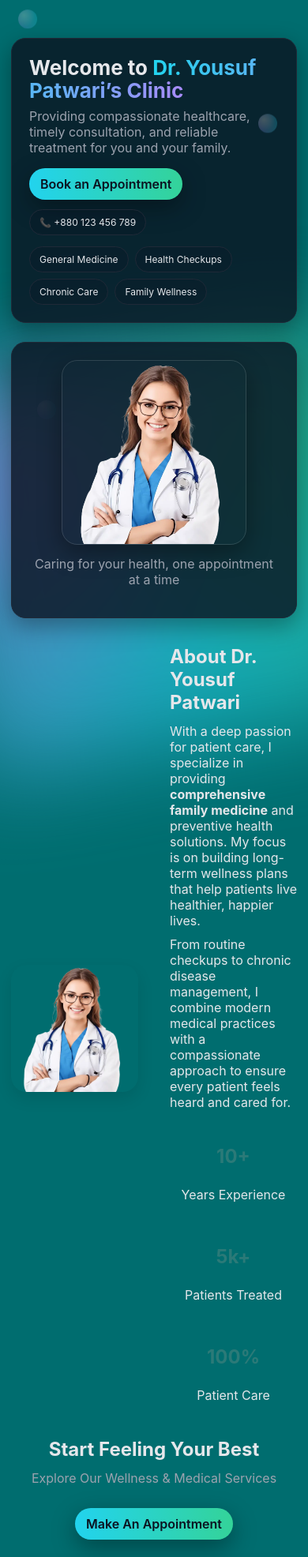
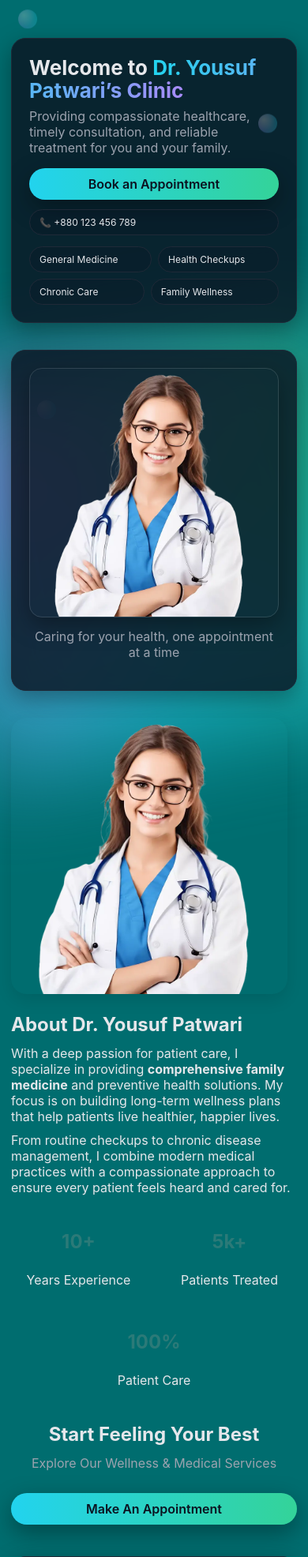
Before and after one commit to YousufShohag/clinic-prescription-system-, a Laravel app: page / in a window 390 px wide; the page is wider, and only the part inside the window is pictured. Shown: the part 69-2041 px from the top of that part at 79% size. Run offline with Laravel 12, Linux system fonts and the light colour scheme; parts of the project's set-up code (start-up, migrations or seed data) failed here and were passed over.

Commit message:
mobile responsive css

```diff
--- a/resources/views/frontend/welcome.blade.php
+++ b/resources/views/frontend/welcome.blade.php
@@ -157,6 +157,58 @@
       *{animation:none!important;transition:none!important}
       html{scroll-behavior:auto}
     }
+
+    @media (max-width: 768px) {
+    /* About collapses into 1 column */
+    .about-container {
+      grid-template-columns: 1fr !important;
+      gap: 24px !important;
+    }
+
+    /* Appointment section stacks */
+    .contact-grid {
+      grid-template-columns: 1fr !important;
+    }
+
+    /* Hero spacing */
+    .hero {
+      gap: 34px;
+    }
+
+    /* Buttons and pills wrap nicely */
+    .btn {
+      width: 100%;
+      justify-content: center;
+    }
+    .pill {
+      flex: 1 1 auto;
+      text-align: center;
+    }
+  }
+
+  @media (max-width: 480px) {
+    /* Avatar responsive */
+    .avatar {
+      width: 90vw !important;
+      border-radius: 16px;
+    }
+
+    /* Footer links touch-friendly */
+    .footer-links ul li {
+      margin-bottom: 8px;
+    }
+
+    /* Form inputs full-width */
+    .contact-form input,
+    .contact-form textarea {
+      font-size: 16px; /* avoids iOS zoom */
+    }
+  }
+
+  /* Smooth dropdown transition */
+  .menu {
+    transition: all 0.3s ease;
+  }
   </style>
 </head>
 <body>
```
